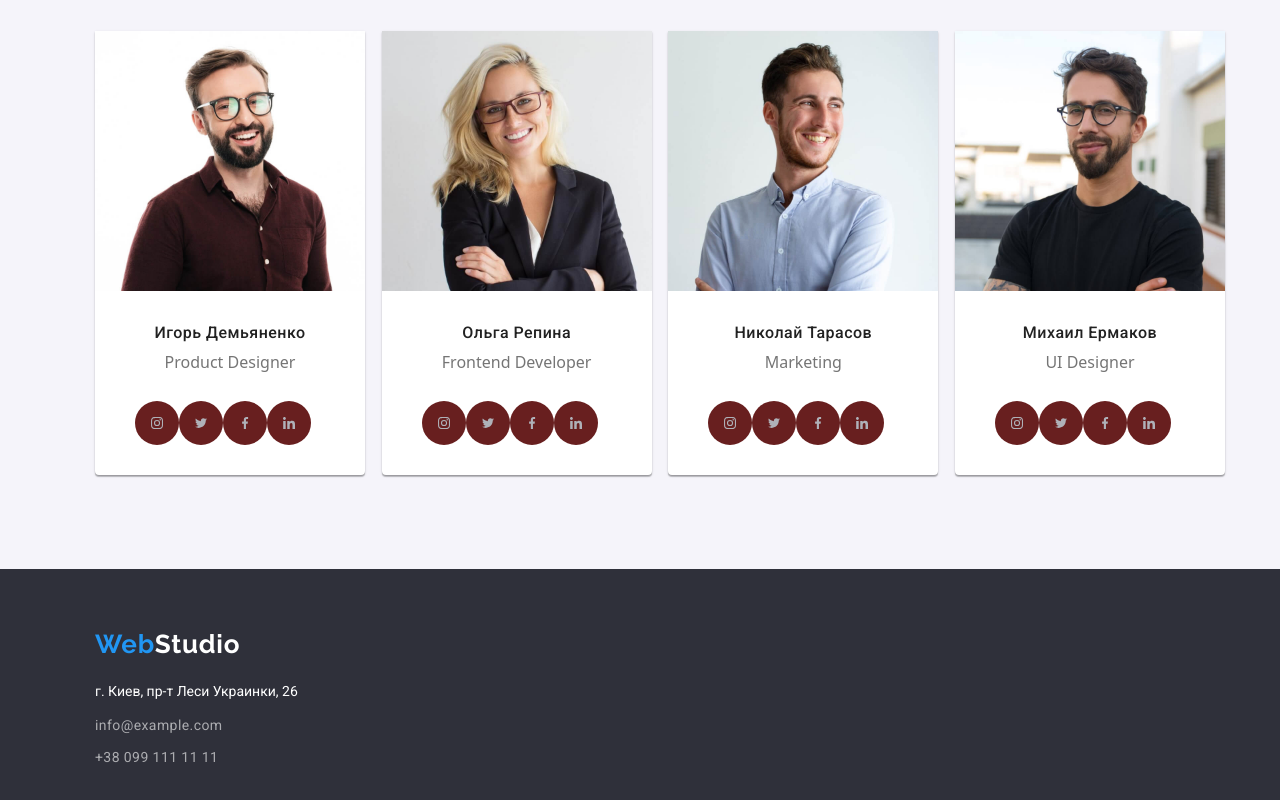
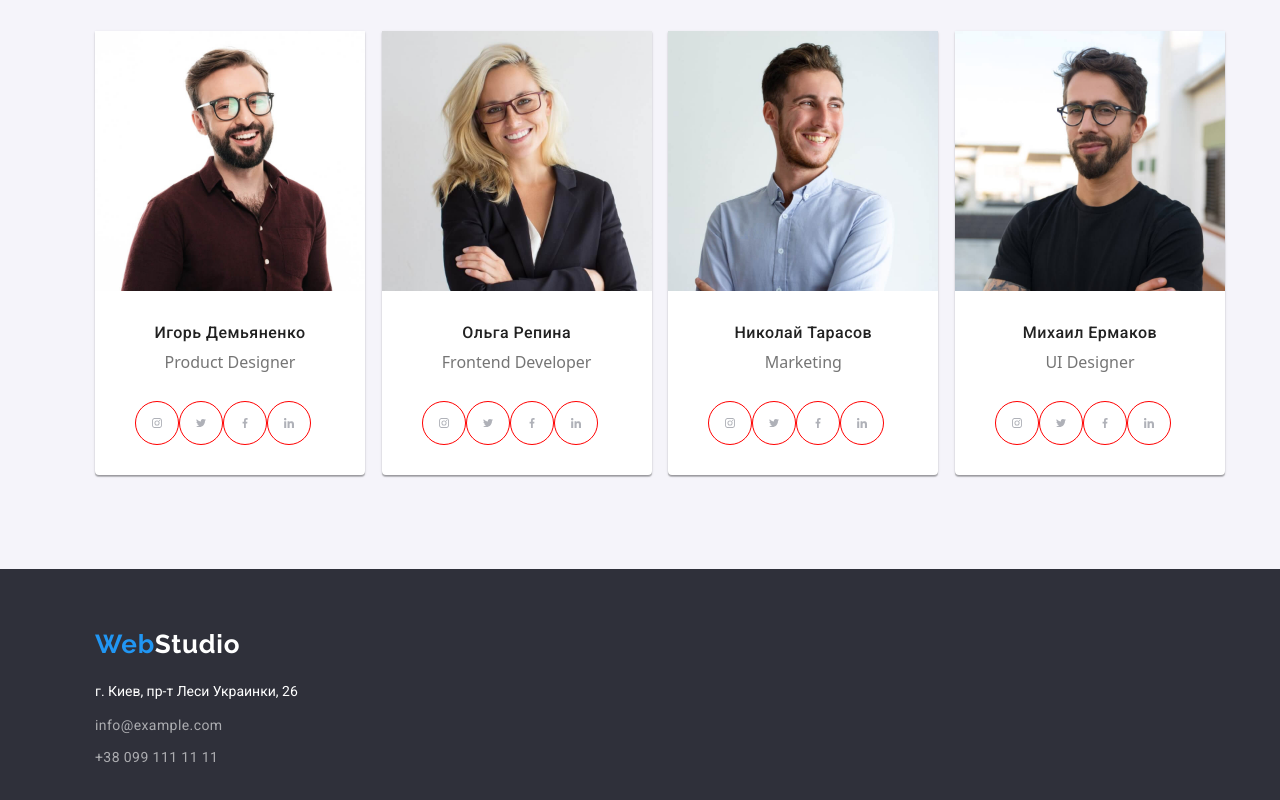
Before and after one commit to nkpn/goit-markup-hw-04, a plain HTML site: page index.html in a window 1280 px wide. Shown: the part 1767-2567 px from the top of the page. Drawn offline with nearby package versions, Linux system fonts and the light colour scheme.

Commit message:
Update style.css

```diff
--- a/css/style.css
+++ b/css/style.css
@@ -424,12 +424,14 @@ header> .container{
   height: 44px;
   padding: 0;
   border-radius: 50%;
-  background-color: #681f1f;
+  border: 1px solid red;
   margin-bottom: 30px;
+  background-color: #ffffff;
 }
 
 .master-links:hover{
-  color:var(--blue-bg-color);
+  background-color:var(--blue-bg-color);
+  color: #ffffff;
   cursor: pointer;
 }
 
```
